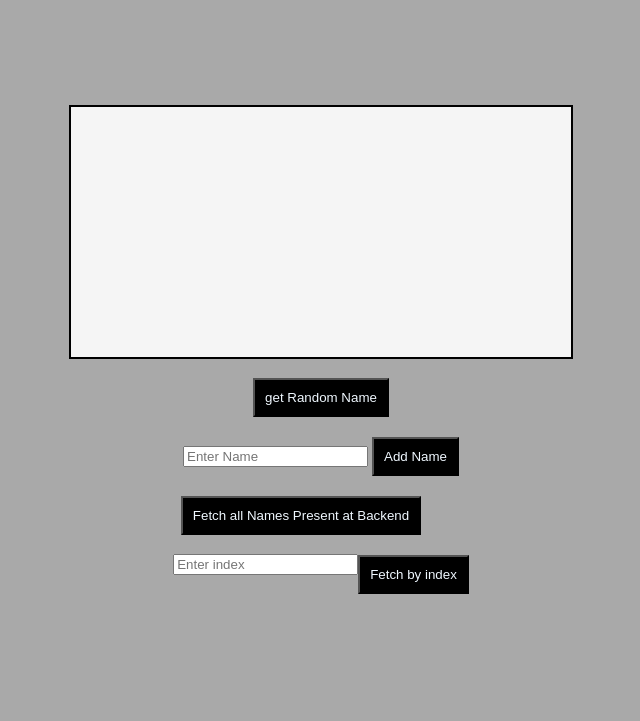
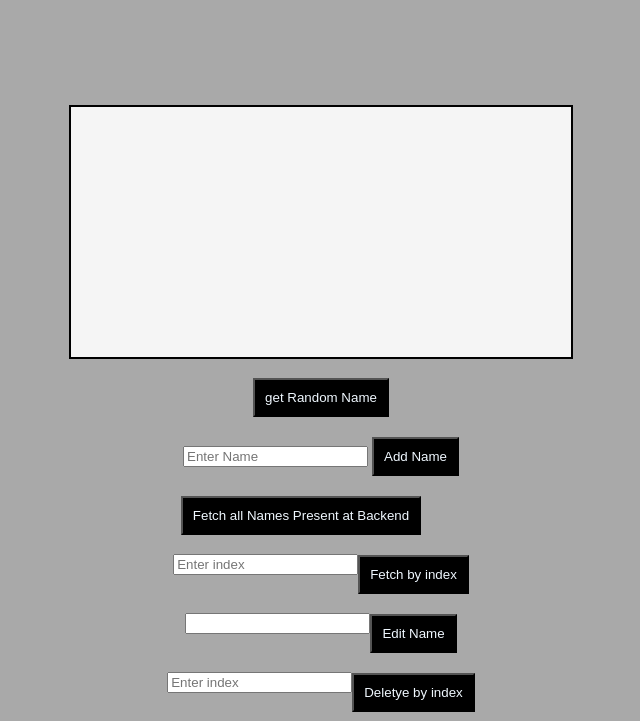
Before and after one commit to bot5294/http_req_tech_workshop, a plain HTML site: page client/home.html in a window 1280 px wide. Shown: the part 79-800 px from the top of the page, without its empty margins (319-959 px from the left). Drawn offline with Linux system fonts and the light colour scheme.

Commit message:
project completed

```diff
--- a/client/home.html
+++ b/client/home.html
@@ -34,6 +34,17 @@
         <input type="number" placeholder="Enter index" name="index" id="index-input">
         <button onclick="fetchByIndex()" class="btn">Fetch by index</button>
     </div>
+    <!-- put -->
+    <div class="center-div">
+        <input type="text" placeholder="" name="index" id="edit-input">
+        <button onclick="editName()" class="btn">Edit Name</button>
+    </div>
+
+    <!-- delete -->
+    <div class="center-div">
+        <input type="number" placeholder="Enter index" name="index" id="del-index-input">
+        <button onclick="deleteByIndex()" class="btn">Deletye by index</button>
+    </div>
     <script src="./home.js">
     </script>
 </body>
--- a/client/home.js
+++ b/client/home.js
@@ -35,7 +35,45 @@ async function fetchByIndex(){
     if(result){
         console.log(result);
         document.getElementById("name").innerText = result.name;
+        document.getElementById("edit-input").value = result.name;
     }else{
         alert("issue at fetchByIndex")
     }
 }
+
+// deleteByIndex
+async function deleteByIndex(){
+    let input = document.getElementById("del-index-input");
+    let index = input.value;
+    let result = await fetch(`http://localhost:5294/deleteByIndex/${index}`,{
+        method:'DELETE',
+    });
+    result = await result.json();
+    if(result){
+        document.getElementById("name").innerText=result.message;
+    }else{
+        alert("issue at deleteByIndex")
+    }
+}
+
+// editName
+async function editName(){
+    let currentName = document.getElementById("edit-input").value;
+    let input = document.getElementById("index-input");
+    let index = input.value;
+    let result = await fetch(`http://localhost:5294/editName`,
+    {
+        headers:{
+        "Content-Type": "application/json",
+        },
+        method:'PUT',
+        body:JSON.stringify({"name":currentName,"index":index})
+    });
+    result= await result.json();
+    if(result){
+        console.log(result);
+        document.getElementById("name").innerText = result.message;
+    }else{
+        alert("issue at editName")
+    }
+}
```
